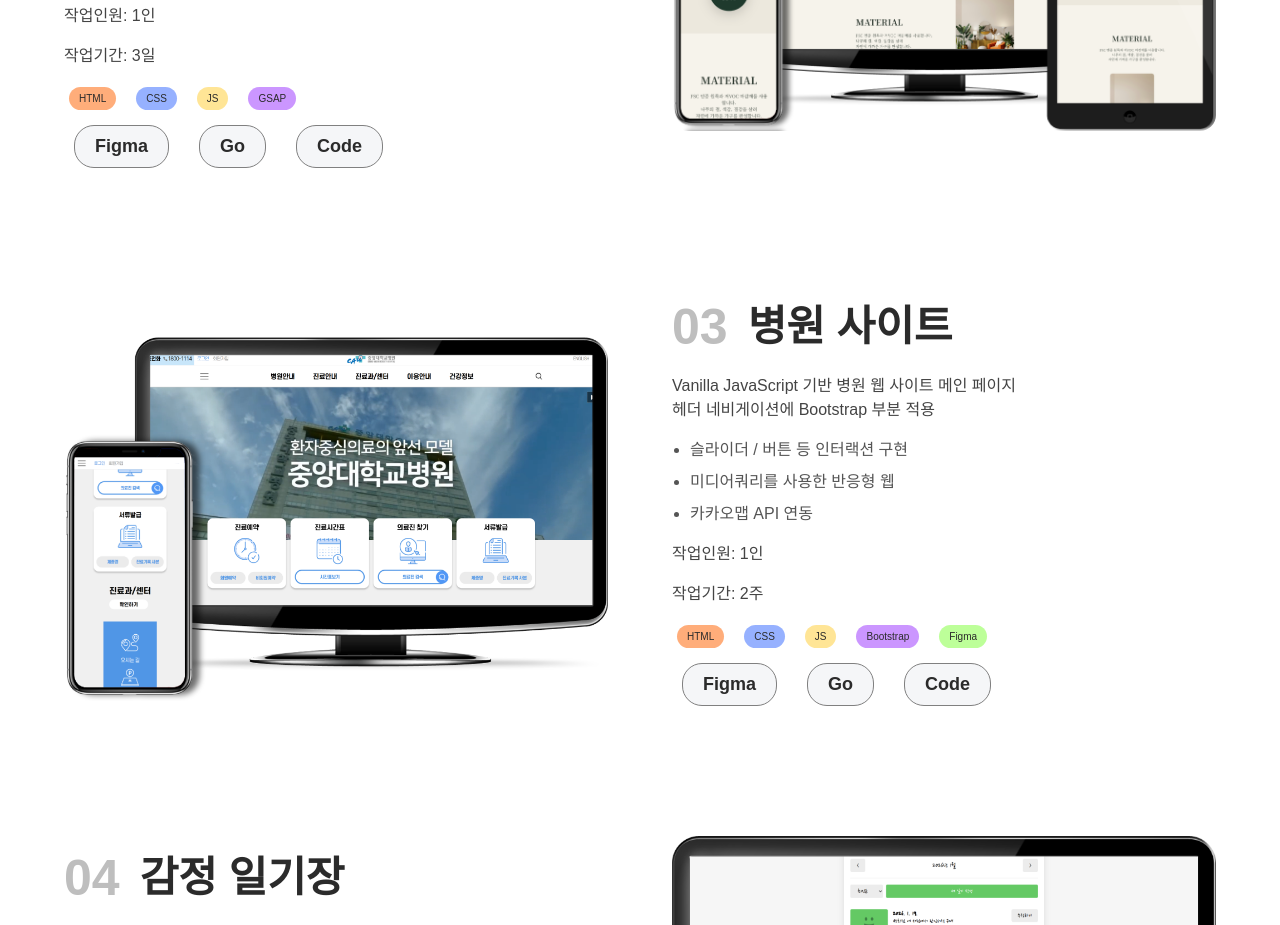
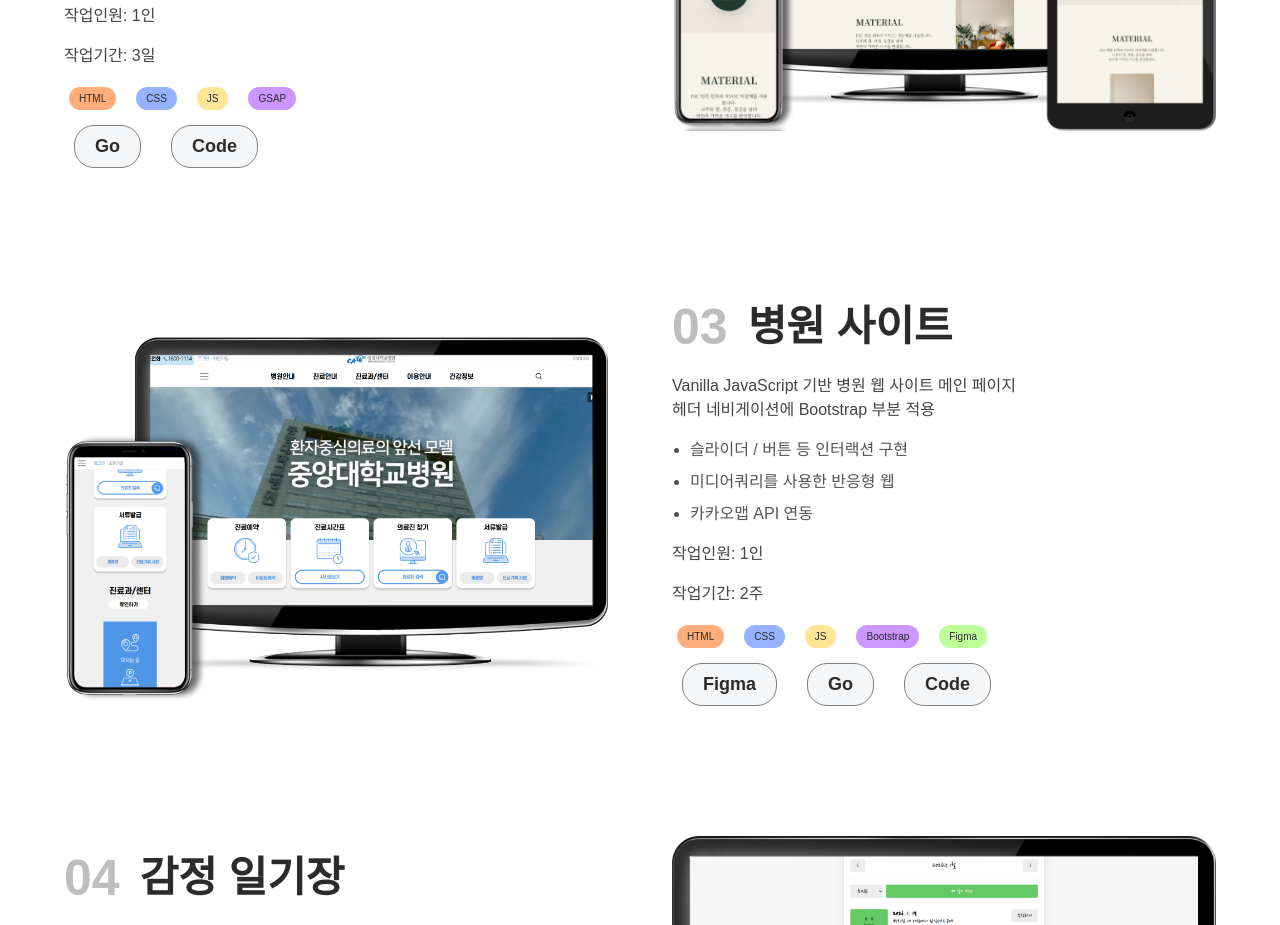
Before and after one commit to BangSeojin/Portfolio, a React (Vite) app: page / in a window 1280 px wide. Shown: the part 2120-3045 px from the top of the page. Built offline with nearby package versions, Linux system fonts and the light colour scheme; a web font is replaced by a local one.

Commit message:
COZY의 go/code 링크 수정

```diff
--- a/src/components/Projects.jsx
+++ b/src/components/Projects.jsx
@@ -92,15 +92,7 @@ export default function Projects() {
             </div>
             <div className="style-flex">
               <a
-                href="https://www.figma.com/design/zqe96PLmuLlSMq3MLCvjG9/%EB%9E%91%EC%9D%B4%EB%84%A4-%EC%8B%9D%ED%83%81?node-id=0-1&t=ZFCuaDEpPVTwiCZi-1"
-                target="_blank"
-                rel="noopener noreferrer"
-                className="sitebtn"
-              >
-                Figma
-              </a>
-              <a
-                href="https://rangstable.vercel.app/"
+                href="https://brandhome.vercel.app/"
                 target="_blank"
                 rel="noopener noreferrer"
                 className="sitebtn"
@@ -108,7 +100,7 @@ export default function Projects() {
                 Go
               </a>
               <a
-                href="https://github.com/BangSeojin/Rangstable"
+                href="https://github.com/BangSeojin/Cozy-Brand-Home"
                 target="_blank"
                 rel="noopener noreferrer"
                 className="sitebtn"
```
